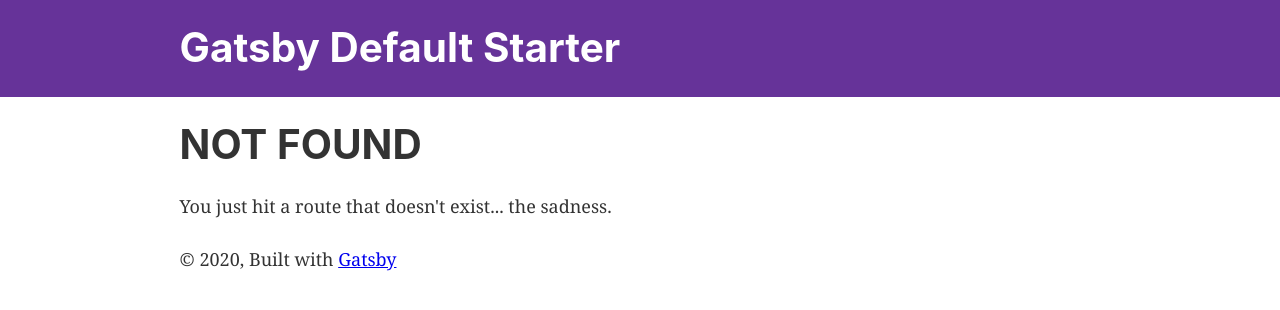
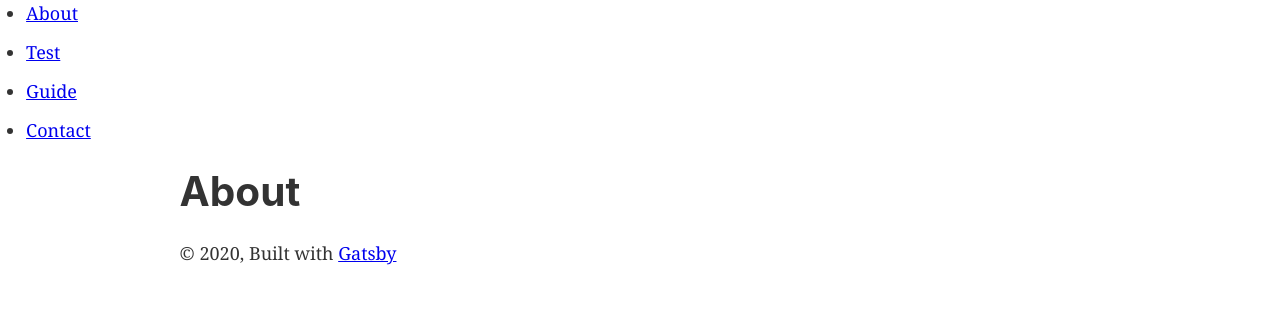
Before and after one commit to kodolen/freelance-check, a Gatsby site: page /about in a window 1280 px wide. Before the commit this address had no page. Built offline with nearby package versions, Linux system fonts and the light colour scheme; Gatsby itself is replaced by a stand-in of ours.

Commit message:
Added pages

```diff
--- a/src/components/header.js
+++ b/src/components/header.js
@@ -3,31 +3,13 @@ import PropTypes from "prop-types"
 import React from "react"
 
 const Header = ({ siteTitle }) => (
-  <header
-    style={{
-      background: `rebeccapurple`,
-      marginBottom: `1.45rem`,
-    }}
-  >
-    <div
-      style={{
-        margin: `0 auto`,
-        maxWidth: 960,
-        padding: `1.45rem 1.0875rem`,
-      }}
-    >
-      <h1 style={{ margin: 0 }}>
-        <Link
-          to="/"
-          style={{
-            color: `white`,
-            textDecoration: `none`,
-          }}
-        >
-          {siteTitle}
-        </Link>
-      </h1>
-    </div>
+  <header>
+    <ul>
+      <li><Link to="/about">About</Link></li>
+      <li><Link to="/test">Test</Link></li>
+      <li><Link to="/guide">Guide</Link></li>
+      <li><Link to="/contact">Contact</Link></li>
+    </ul>
   </header>
 )
 
--- /dev/null
+++ b/src/pages/about.js
@@ -0,0 +1,12 @@
+import React from 'react'
+import Layout from '../components/layout';
+
+const AboutPage = (props) => {
+    return (
+        <Layout>
+            <h1>About</h1>
+        </Layout>
+    )
+}
+
+export default AboutPage;
--- a/src/pages/index.js
+++ b/src/pages/index.js
@@ -7,14 +7,7 @@ import SEO from "../components/seo"
 
 const IndexPage = () => (
   <Layout>
-    <SEO title="Home" />
-    <h1>Hi people</h1>
-    <p>Welcome to your new Gatsby site.</p>
-    <p>Now go build something great.</p>
-    <div style={{ maxWidth: `300px`, marginBottom: `1.45rem` }}>
-      <Image />
-    </div>
-    <Link to="/page-2/">Go to page 2</Link>
+    <h1>Home</h1>
   </Layout>
 )
 
```
Also changed, not shown: src/pages/contact.js (added, +12 -0 lines), src/pages/guide.js (added, +10 -0 lines), src/pages/test.js (added, +12 -0 lines).
